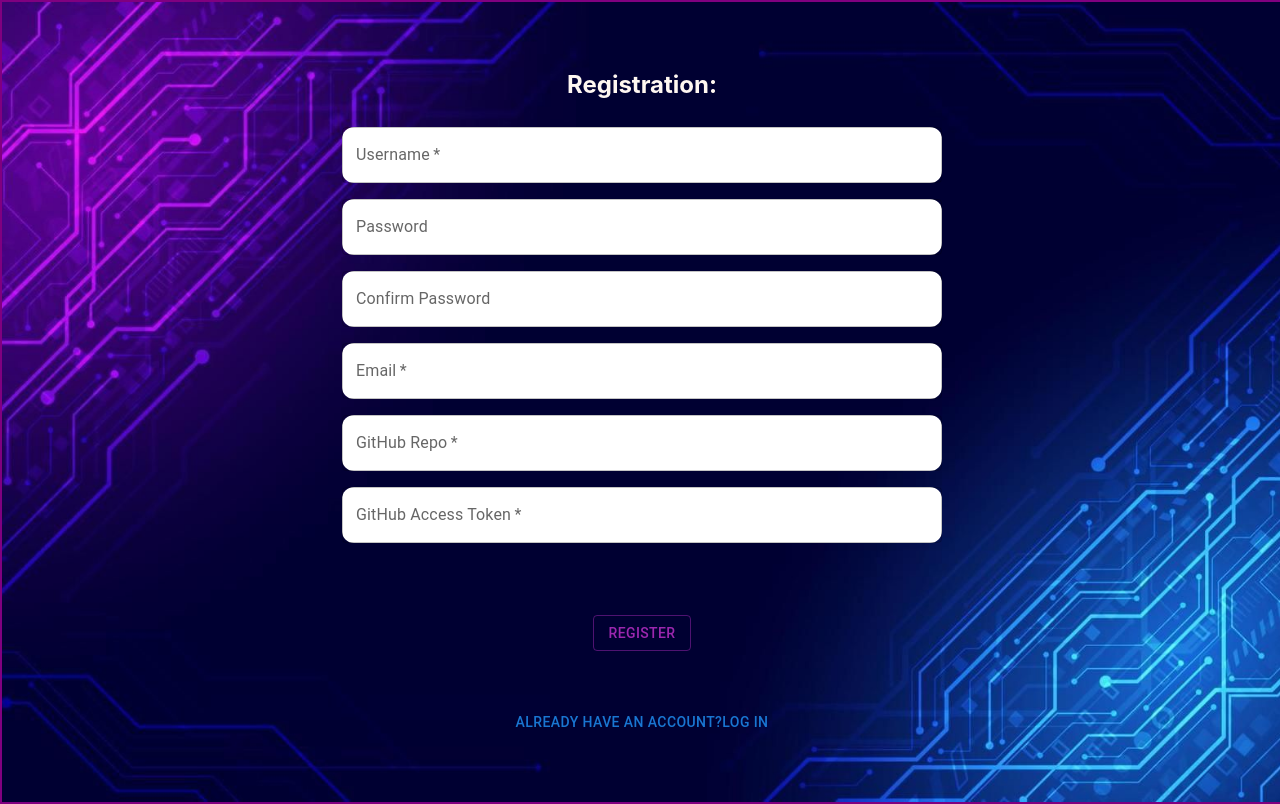
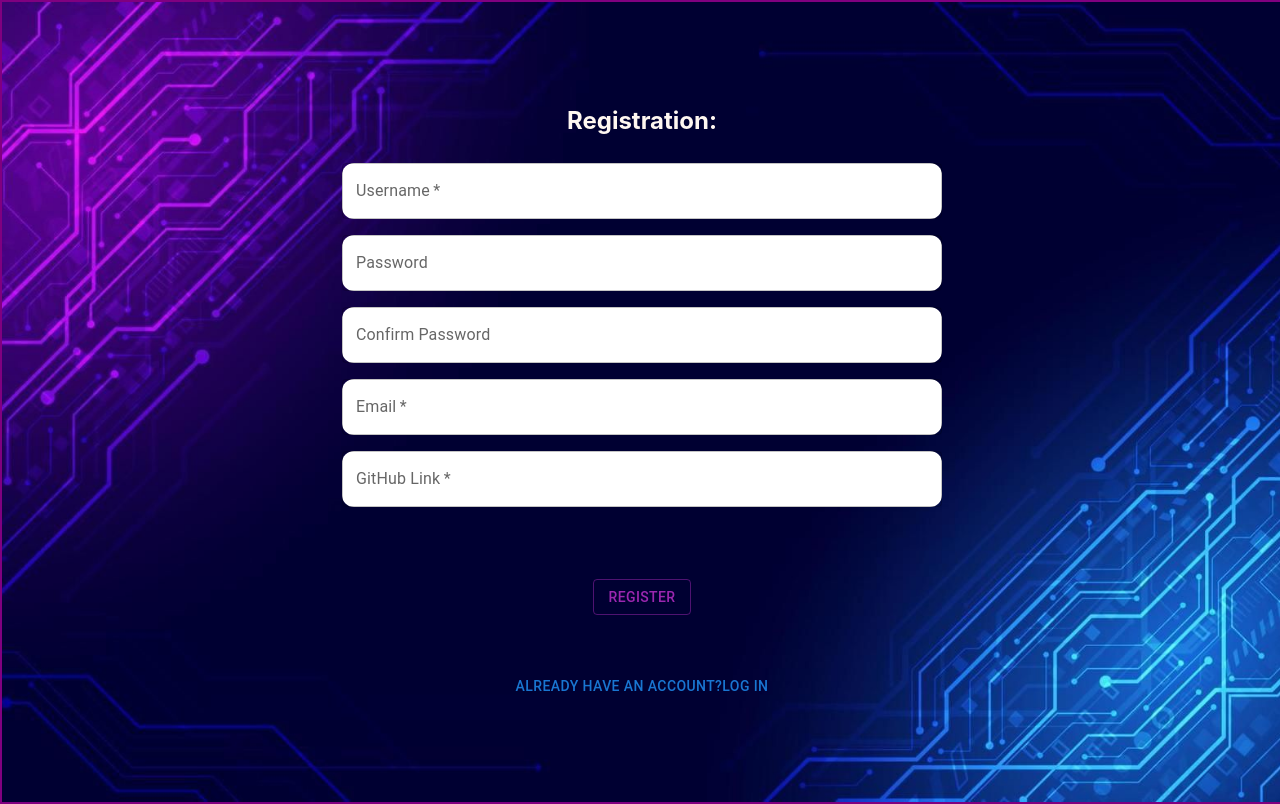
Before and after one commit to BaharAbbasiDelvand/GAIB, a React (Create React App) app: page /register in a window 1280 px wide. Built offline with nearby package versions, Linux system fonts and the light colour scheme.

Commit message:
backend stuff

```diff
--- a/src/components/githuburl/Giturl.jsx
+++ b/src/components/githuburl/Giturl.jsx
@@ -4,19 +4,24 @@ import "./giturl.css";
 import { Button, TextField, InputAdornment, colors } from "@mui/material";
 
 const GitHubTextBox = ({ onSubmit }) => {
+  const [token, setToken] = useState('');
   const [githubUrl, setGithubUrl] = useState("");
-
+  const handleAccessToken = (e) => {
+    setToken(e.target.value);
+};
   const handleChange = (event) => {
     setGithubUrl(event.target.value);
   };
 
   const handleSubmit = () => {
       setGithubUrl("");
+      setToken('');
   };
 
   const handleKeyDown = (event) => {
     if (event.code === "Enter") {
       setGithubUrl("");
+      setToken('');
       return;
     }
   };
@@ -39,8 +44,20 @@ const GitHubTextBox = ({ onSubmit }) => {
           startAdornment: <InputAdornment position="start">https://github.com/</InputAdornment>,
         }}
       />
-      <Button className= 'KLR' onClick={handleSubmit} variant = "contained" sx={{backgroundColor: '#168FFF'}}>Submit</Button>
+      <Button className= 'btnn' onClick={handleSubmit} variant = "contained" sx={{backgroundColor: '#168FFF'}}>Submit</Button>
+      <TextField
+        required
+        sx={{ m: 1, width: "600px", backgroundColor: "white", borderRadius: "12px" }}
+        className="accesstoken"
+        id="outlined-required"
+        value={token}
+        placeholder="Enter GitHub Access Token"
+        label="GitHub Access Token"
+        onChange={handleAccessToken}
+        onKeyDown={(event) => handleKeyDown(event)}
+        />
     </div>
+
   );
 };
 
--- a/src/pages/register/Register.jsx
+++ b/src/pages/register/Register.jsx
@@ -7,7 +7,7 @@ const Register = () => {
     const [user, setUser] = useState('');
     const [pass, setPass] = useState('');
     const [repo, setRepo] = useState('');
-    const [token, setToken] = useState('');
+
     const [email, setEmail] = useState('');
     const [confirm, setConfirm] = useState('');
 
@@ -21,9 +21,7 @@ const Register = () => {
 const handleGitRepo = (e) => {
     setRepo(e.target.value);
 };
-const handleAccessToken = (e) => {
-    setToken(e.target.value);
-};
+
 const handleEmail = (e) => {
     setEmail(e.target.value);
 };
@@ -91,19 +89,11 @@ const handleLogin = () => {
         className="gitrepo"
         id="outlined-required"
         value={repo}
-        placeholder="Enter GitHub Repo"
-        label="GitHub Repo"
+        placeholder="Enter the Link to Your GitHub Account"
+        label="GitHub Link"
         onChange={handleGitRepo}
-        /><TextField
-        required
-        sx={{ m: 1, width: "600px", backgroundColor: "white", borderRadius: "12px" }}
-        className="accesstoken"
-        id="outlined-required"
-        value={token}
-        placeholder="Enter GitHub Access Token"
-        label="GitHub Access Token"
-        onChange={handleAccessToken}
         />
+
 
         <Button color="secondary" variant= "outlined" sx = {{marginTop: '5%'}} onClick={handleNav}>Register</Button>
         <Button color="primary" sx = {{marginTop: '3%'}} onClick={handleLogin}> <p>Already have an account?</p> Log in</Button>
```
